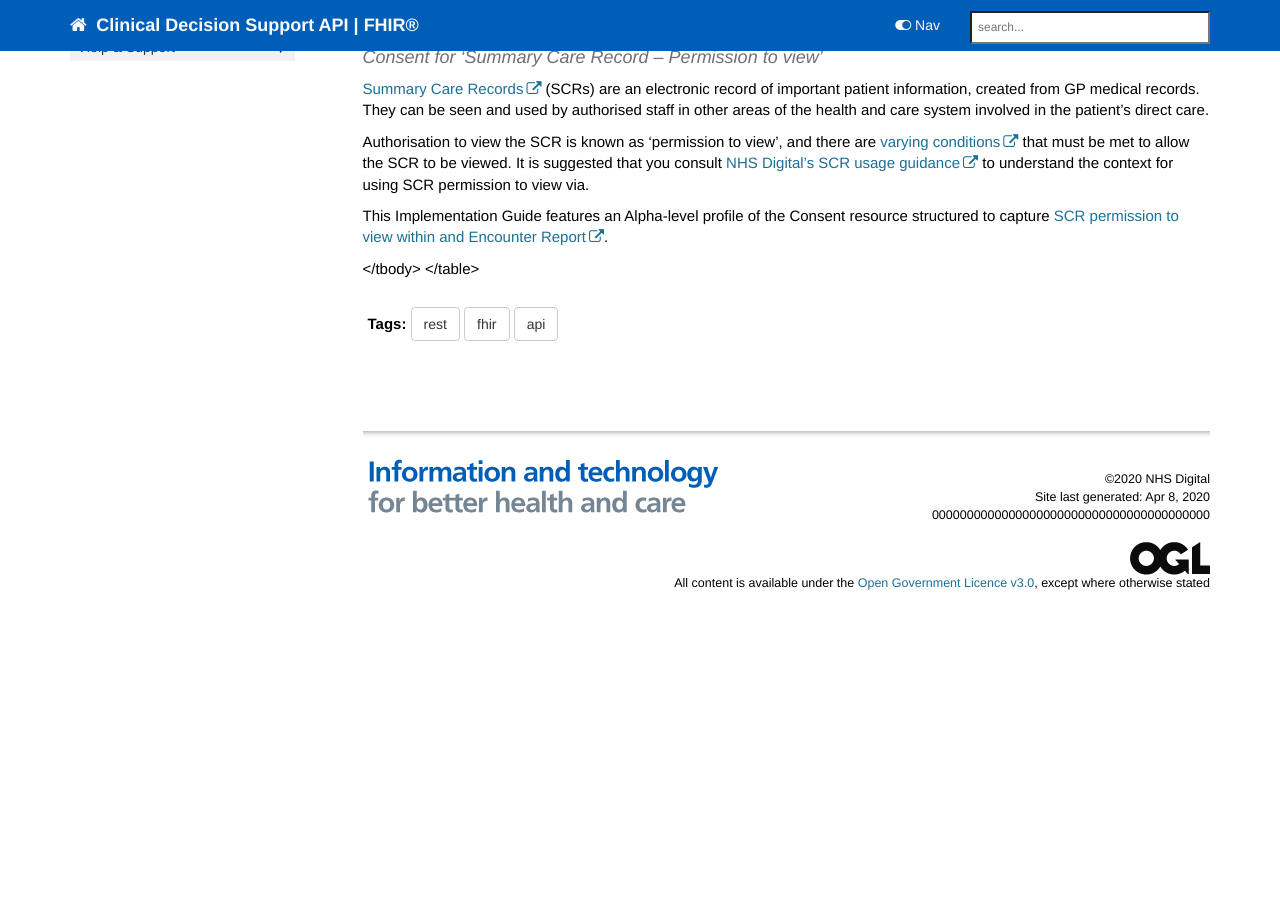
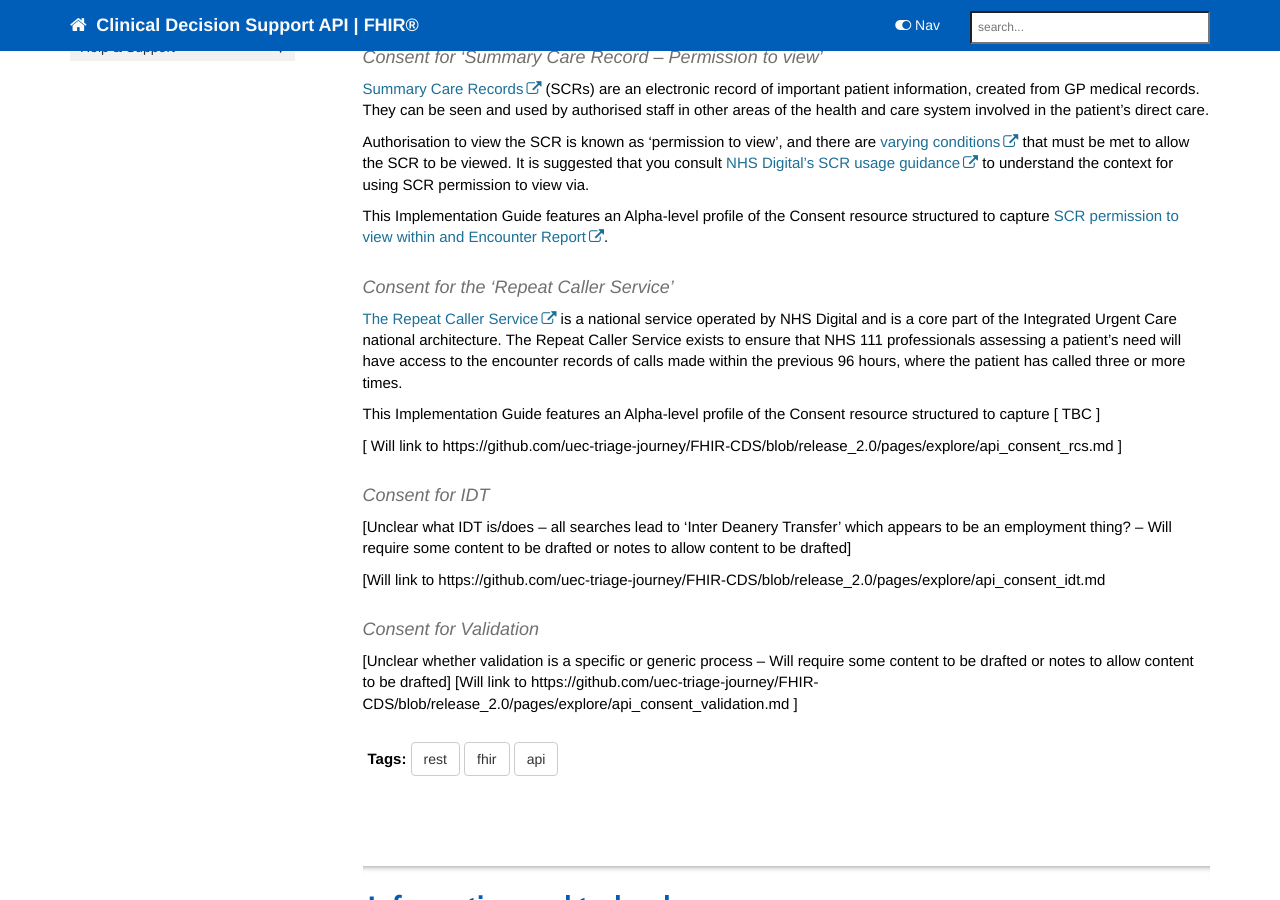
Before and after one commit to nhsconnect/FHIR-CDS, a Jekyll site: the page built from pages/explore/api_consent.md, in a window 1280 px wide and 900 px high, scrolled down 1037 px. Built offline with Jekyll 4.4.1, drawn with Linux system fonts in a browser that asks for light colours; nearby versions of some CDN libraries; comment, search, counter and statistics services are not loaded; before the commit the page ends 1690 px from its top, so only the background shows below that.

Commit message:
Update api_consent.md

```diff
--- a/pages/explore/api_consent.md
+++ b/pages/explore/api_consent.md
@@ -66,7 +66,20 @@ Authorisation to view the SCR is known as ‘permission to view’, and there ar
 
 This Implementation Guide features an Alpha-level profile of the Consent resource structured to capture [SCR permission to view within and Encounter Report]( https://github.com/uec-triage-journey/FHIR-CDS/blob/release_2.0/pages/explore/api_consent_pem.md).
 
+#### Consent for the ‘Repeat Caller Service’ ####
+[The Repeat Caller Service]( https://developer.nhs.uk/apis/uec-tech-standards/repeat_caller_service.html) is a national service operated by NHS Digital and is a core part of the Integrated Urgent Care national architecture.
+The Repeat Caller Service exists to ensure that NHS 111 professionals assessing a patient’s need will have access to the encounter records of calls made within the previous 96 hours, where the patient has called three or more times.
 
 
-</tbody>
-</table>
+This Implementation Guide features an Alpha-level profile of the Consent resource structured to capture [ TBC ]
+
+[ Will link to https://github.com/uec-triage-journey/FHIR-CDS/blob/release_2.0/pages/explore/api_consent_rcs.md ]
+
+#### Consent for IDT ####
+[Unclear what IDT is/does – all searches lead to ‘Inter Deanery Transfer’ which appears to be an employment thing? – Will require some content to be drafted or notes to allow content to be drafted]
+
+[Will link to https://github.com/uec-triage-journey/FHIR-CDS/blob/release_2.0/pages/explore/api_consent_idt.md
+
+#### Consent for Validation ####
+[Unclear whether validation is a specific or generic process – Will require some content to be drafted or notes to allow content to be drafted]
+[Will link to https://github.com/uec-triage-journey/FHIR-CDS/blob/release_2.0/pages/explore/api_consent_validation.md ]
```
